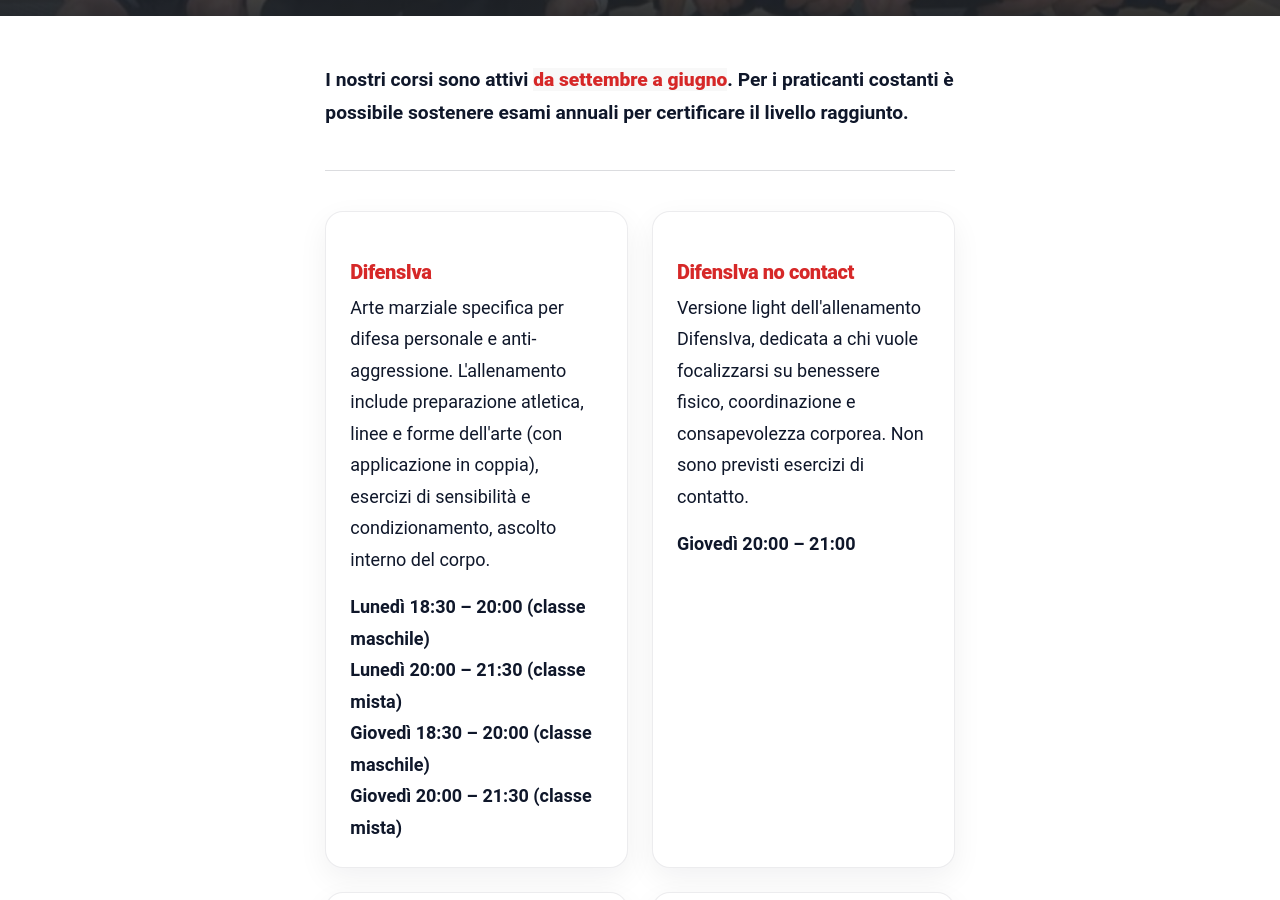
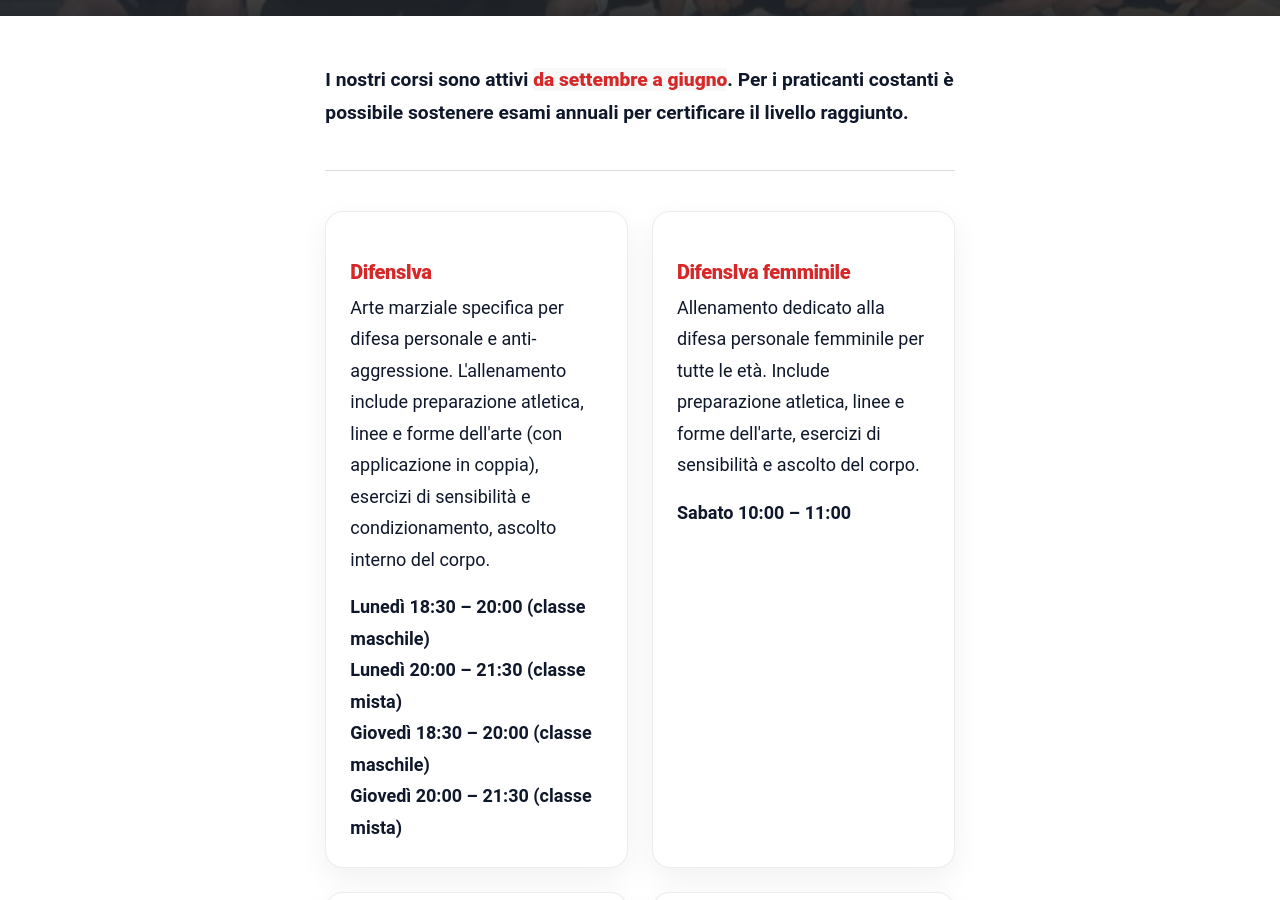
Before and after one commit to difensiva-varese/difensiva, a Jekyll site: the page built from pages/attestati.md, in a window 1280 px wide and 900 px high, scrolled down 480 px. Built offline with Jekyll 4.4.1, drawn with Linux system fonts in a browser that asks for light colours.

Commit message:
modifying themes

```diff
--- a/pages/attestati.md
+++ b/pages/attestati.md
@@ -27,15 +27,6 @@ Giovedì 20:00 – 21:30 (classe mista)
 </div>
 
 
-<div class="course-card">
-<h3>DifensIva no contact</h3>
-<p>Versione light dell'allenamento DifensIva, dedicata a chi vuole focalizzarsi su benessere fisico, coordinazione e consapevolezza corporea.
-Non sono previsti esercizi di contatto.</p>
-
-<div class="course-time">
-Giovedì 20:00 – 21:00
-</div>
-</div>
 
 
 <div class="course-card">
```
